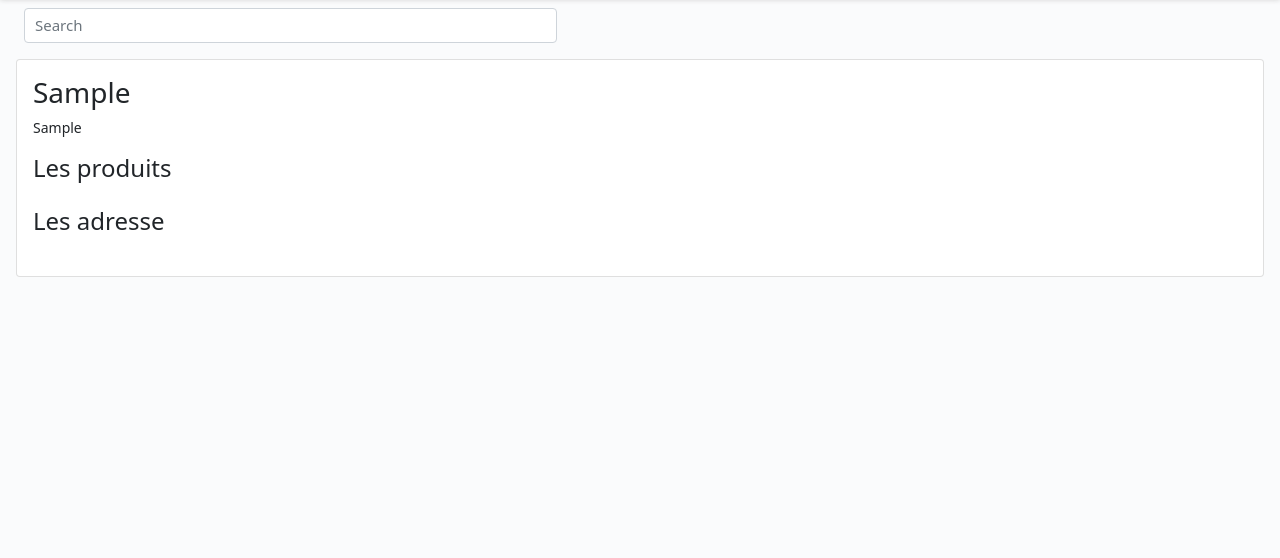
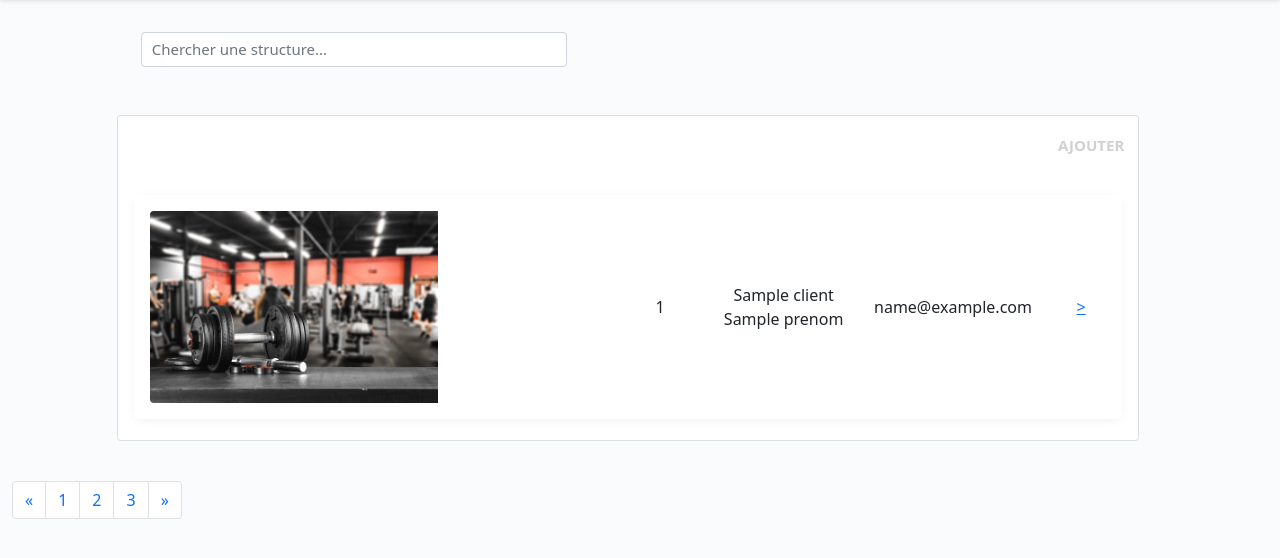
Before and after one commit to Kastaniet/ECF-Decembre2022-Gromuscle, a PHP site: template views/liste/client.php in a window 1280 px wide. Shown: the part 56-614 px from the top of the page. Run offline with PHP 8.4, Linux system fonts and the light colour scheme; the visitor is signed in with stand-in values (Sample User, id 1); the template is opened without the code that fills it: most values are stand-ins (such as "Sample title", 1, 10 or a date in 2020); data that the repository does not hold is empty.

Commit message:
main
Ajout des images, mise en place des fiche client, modification du css, ajout de la recherche dynamique.

```diff
--- a/controllers/Account.php
+++ b/controllers/Account.php
@@ -27,7 +27,7 @@ class Account extends WebController
                 $_SESSION['user'] = $user;
                 $_SESSION['id'] = $user['id'];
                 $id = $user['id'];
-                $this->redirect("liste/$id");
+                $this->redirect("page/$id");
             }
         }
 
--- a/models/ClientsModele.php
+++ b/models/ClientsModele.php
@@ -66,10 +66,10 @@ class ClientsModele extends SQL
         return $this->getPdo()->lastInsertId();
     }
 
-    public function getByClientId($clientId): Client{
-        $query = "SELECT * FROM client WHERE id = ?";
+    public function getByClientId($clientId): Client {
+        $query = "SELECT * FROM client WHERE id = '" . $clientId . "'";
         $stmt = SQL::getPdo()->prepare($query);
-        $stmt->execute([$clientId]);
+        $stmt->execute([]);
         return $stmt->fetch(\PDO::FETCH_CLASS, Client::class);
     }
 
--- a/public/style/main.css
+++ b/public/style/main.css
@@ -49,3 +49,88 @@ form input:focus {
 .form-control {
     font-size: 15px;
 }
+
+/* Tableau */
+
+.table th {
+    /*position: sticky;*/
+    top: 0;
+    text-transform: uppercase;
+    color: #d0d0d1;
+    border-spacing: 0 10px;
+    padding: 10px;
+    font-size: 15px;
+    font-weight: 600;
+    float: right;
+}
+
+.table {
+    border-spacing: 0 5px;
+    border-collapse: separate;
+}
+
+.table thead tr th,
+.table thead tr td,
+.table tbody tr th,
+.table tbody tr td {
+    vertical-align: middle;
+    border: none;
+}
+
+
+
+.table tbody tr {
+    box-shadow: 0 2px 10px rgba(0, 0, 0, 0.05);
+    border-radius: 10px;
+    background: #fff;
+    display: table-row;
+    margin: 10px;
+}
+
+.table tbody tr td {
+    background: #fff;
+}
+
+
+
+.table tbody tr td:nth-child(1) {
+    border-radius: 5px 0 0 5px;
+}
+
+.table tbody tr td:nth-last-child(1) {
+    border-radius: 0 5px 5px 0;
+}
+/* Card */
+
+#card-body {
+    flex-direction: row;
+    flex-wrap: wrap;
+}
+
+.card img {
+    width: 30%;
+}
+
+@media only screen and (max-width: 768px) {
+    a {
+        display: none;
+    }
+
+    .card-body {
+        padding: 0.5em 1.2em;
+    }
+
+    .card-body .card-text {
+        margin: 0;
+    }
+
+    .card img {
+        width: 50%;
+    }
+}
+
+@media only screen and (max-width: 1200px) {
+    .card img {
+        width: 40%;
+    }
+}
--- a/routes/Web.php
+++ b/routes/Web.php
@@ -6,6 +6,7 @@ use controllers\Account;
 use routes\base\Route;
 use controllers\Main;
 use controllers\ClientController;
+use controllers\FicheController;
 use utils\SessionHelpers;
 
 class Web
@@ -16,6 +17,7 @@ class Web
         $main = new Main();
         $account = new Account();
         $clientControleur = new ClientController();
+        $ficheControleur = new FicheController();
 
         Route::Add('/', [$main, 'home']);
         Route::Add('/about', [$main, 'about']);
@@ -26,6 +28,7 @@ class Web
             Route::Add('/page/{id}', [$account, 'page']);
             Route::Add('/logout', [$account, 'logout']);
             Route::Add('/client', [$clientControleur, 'liste']);
+            Route::Add('/client/{id}', [$ficheControleur, 'fiche']);
 
         }
     }
--- a/views/common/header.php
+++ b/views/common/header.php
@@ -10,14 +10,12 @@
     <link rel="stylesheet" href="public/style/main.css">
 </head>
 
-<body class="<?= isset($_SESSION['id']) ? 'brick' : '' ?>">
+<body class="<?= isset($_SESSION['id']) ? 'brick' : ''  ?>">
     <nav class="navbar navbar-expand-lg navbar-dark bg-dark">
         <div class="container-fluid">
             <?php
-            if (isset($_GET['path']) == "liste/$_SESSION[id]") {
+            if (isset($_GET['path'])) {
                 echo '<a class="navbar-brand" href="/API_test">← Retour</a>';
-            } elseif (empty($_GET == "")) {
-                echo '<a class="navbar-brand" href="/API_test">Gromuscle</a>';
             } else {
                 echo '<a class="navbar-brand" href="/API_test">Gromuscle</a>';
             }
@@ -30,9 +28,9 @@
                     echo '<li class="nav-item"><a href="/API_test/logout" class="nav-link">Déconnexion</a></li>';
                 } else {
                     echo '<li class="nav-item"><a href="/API_test/login" class="nav-link">Connexion</a></li>';
+                    echo '<li class="nav-item"><a href="/API_test/about" class="nav-link">À propos</a></li>';
                 }
                 ?>
-                <li class="nav-item"><a href="/API_test/about" class="nav-link">À propos</a></li>
             </ul>
         </div>
     </nav>
--- a/views/liste/client.php
+++ b/views/liste/client.php
@@ -1,41 +1,103 @@
-<form class="form-inline d-flex col-5 m-2 mx-4">
-    <input class="form-control mr-sm-2" type="search" placeholder="Search" aria-label="Search" id="client-selector" action="<?php $recherche ?>">
-</form>
+<div class="container-fluid">
+    <div class="row col-12 justify-content-center pt-4">
+        <div class="d-flex col-10">
+            <form class="form-inline d-flex col-5 m-2 mx-4">
+                <input class="form-control mr-sm-2 table-filter" type="search" placeholder="Chercher une structure..." data-table="order-table" aria-label="Search" id="client-selector">
+            </form>
+        </div>
+    </div>
 
-<?php
+    <div class="row col-12 justify-content-center pt-4">
+        <div class="d-flex col-10">
+            <div class="col-12 rounded">
+                <table class="card table tableplus table-hover text-center mt-3 order-table col-10" id="myTable">
+                    <thead>
+                        <tr class="row col-12">
+                            <th class="text-end m-2">Ajouter</th>
+                        </tr>
+                    </thead>
+                    <tbody class="m-2 p-2" id="card-body">
+                        <?php
+                        /** @var Client[] $clients */
+                        foreach ($clients as $c) { ?>
+                            <tr class="card row-flex g-0 col-12">
+                                <div class="col-md-4">
+                                    <td class="card col-2 m-2">
+                                        <img src="public/img/salle-de-sport.jpeg" class=" rounded-start" alt="..." style="width: 18rem;">
+                                    </td>
+                                </div>
+                                <div class="col-md-8 text-nowrap">
+                                    <td class="card-text col-1"><?= $c->getId(); ?></td>
+                                    <td class="card-text col-2"><?= $c->getNom() . ' ' . $c->getPrenom(); ?></td>
+                                    <td class="card-text col-2"><?= $c->getEmail() ?></td>
+                                    <?php $adresses = $c->lesAdresses();
+                                    if (sizeof($adresses) > 0) {
+                                        foreach ($adresses as $a) { ?>
+                                            <td class="card-text col-4"><?= $a->toString() ?></td>
+                                        <?php }
+                                    } else { ?> <td>Pas d'adresse connue</td> <?php } ?>
+                                    <td class="card-text col-1"><a href="/API_test/client/<?= $c->getId(); ?>">></a></td>
+                                </div>
+                            </tr>
+                        <?php } ?>
+                    </tbody>
+                </table>
+            </div>
+        </div>
+    </div>
+    <div class="row col-12 justify-content-center pt-4">
+        <nav aria-label="Page navigation example">
+            <ul class="pagination">
+                <li class="page-item">
+                    <a class="page-link" href="#" aria-label="Previous">
+                        <span aria-hidden="true">&laquo;</span>
+                    </a>
+                </li>
+                <li class="page-item"><a class="page-link" href="#">1</a></li>
+                <li class="page-item"><a class="page-link" href="#">2</a></li>
+                <li class="page-item"><a class="page-link" href="#">3</a></li>
+                <li class="page-item">
+                    <a class="page-link" href="#" aria-label="Next">
+                        <span aria-hidden="true">&raquo;</span>
+                    </a>
+                </li>
+            </ul>
+        </nav>
+    </div>
+</div>
 
-/** @var Client[] $clients */
-foreach ($clients as $c) { ?>
+<script type="text/javascript">
+    (function() {
+        'use strict';
 
-    <div class="card m-3 p-3">
-        <h3><?= $c->generalInfo() ?></h3>
-        <p class="small"><?= $c->contactInfo() ?></p>
+        var TableFilter = (function() {
+            var Arr = Array.prototype;
+            var input;
 
-        <?php
-        // Liste des produits
-        $produits = $c->lesProduits();
-        if (sizeof($produits) > 0) {
-        ?>
-            <h4>Les produits</h4>
-            <ul>
-                <?php foreach ($produits as $p) { ?>
-                    <li><?= $p->toString() ?></li>
-                <?php } ?>
-            </ul>
-        <?php } ?>
+            function onInputEvent(e) {
+                input = e.target;
+                var table1 = document.getElementsByClassName(input.getAttribute('data-table'));
+                Arr.forEach.call(table1, function(table) {
+                    Arr.forEach.call(table.tBodies, function(tbody) {
+                        Arr.forEach.call(tbody.rows, filter);
+                    });
+                });
+            }
+            function filter(row) {
+                var text = row.textContent.toLowerCase();
+                var val = input.value.toLowerCase();
+                row.style.display = text.indexOf(val) === -1 ? 'none' : 'table-row';
+            }
 
-
-        <?php
-        // Liste des adresses
-        $adresses = $c->lesAdresses();
-        if (sizeof($adresses) > 0) {
-        ?>
-            <h4>Les adresse</h4>
-            <ul>
-                <?php foreach ($adresses as $a) { ?>
-                    <li><?= $a->toString() ?></li>
-                <?php } ?>
-            </ul>
-        <?php } ?>
-    </div>
-<?php } ?>
+            return {
+                init: function() {
+                    var inputs = document.getElementsByClassName('table-filter');
+                    Arr.forEach.call(inputs, function(input) {
+                        input.oninput = onInputEvent;
+                    });
+                }
+            };
+        })();
+        TableFilter.init();
+    })();
+</script>
```
Also changed, not shown: controllers/ClientController.php (+2 -6 lines), controllers/FicheController.php (added, +24 -0 lines), views/liste/ficheClient.php (added, +90 -0 lines), public/img/salle-de-sport.jpeg (added).
